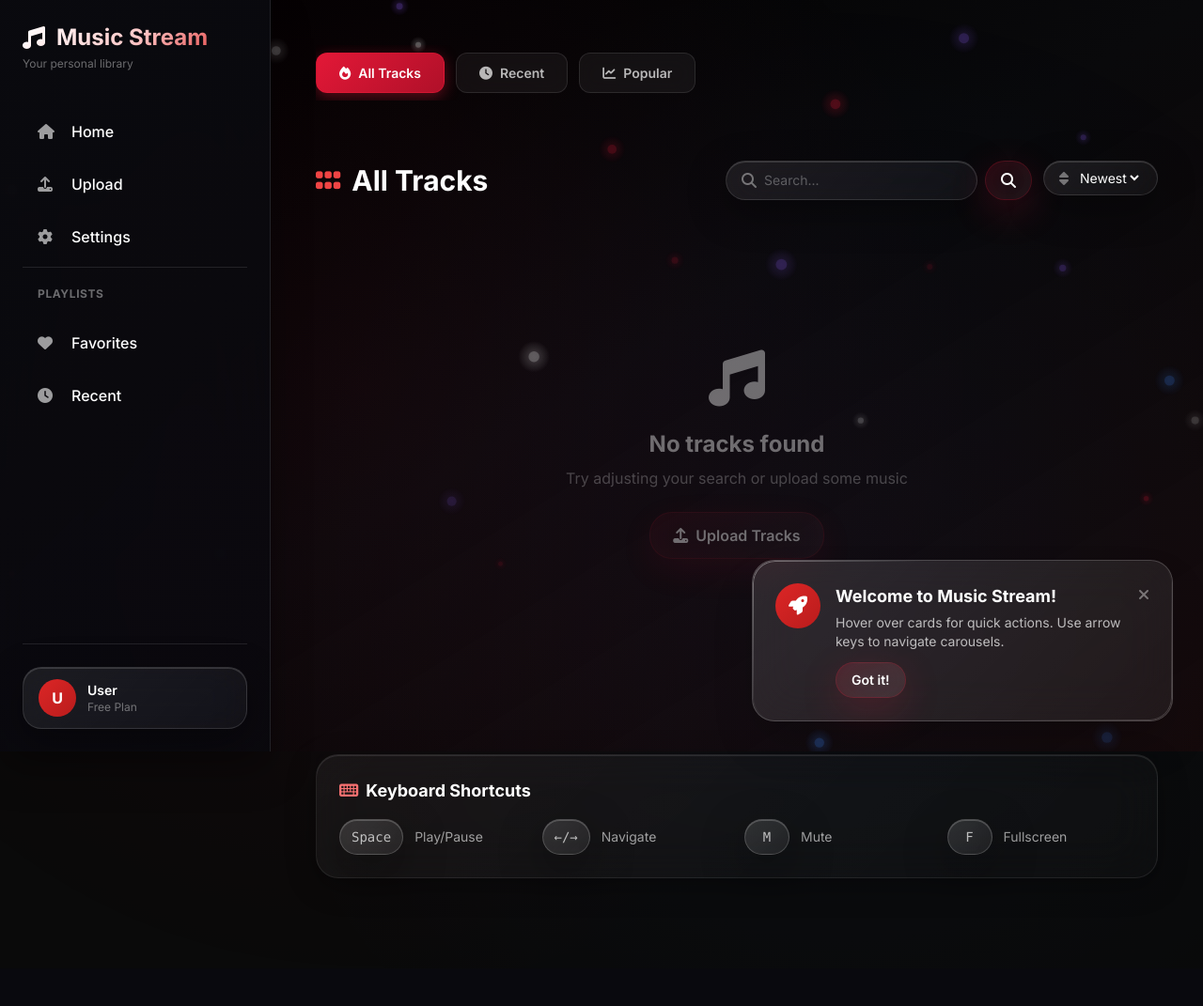
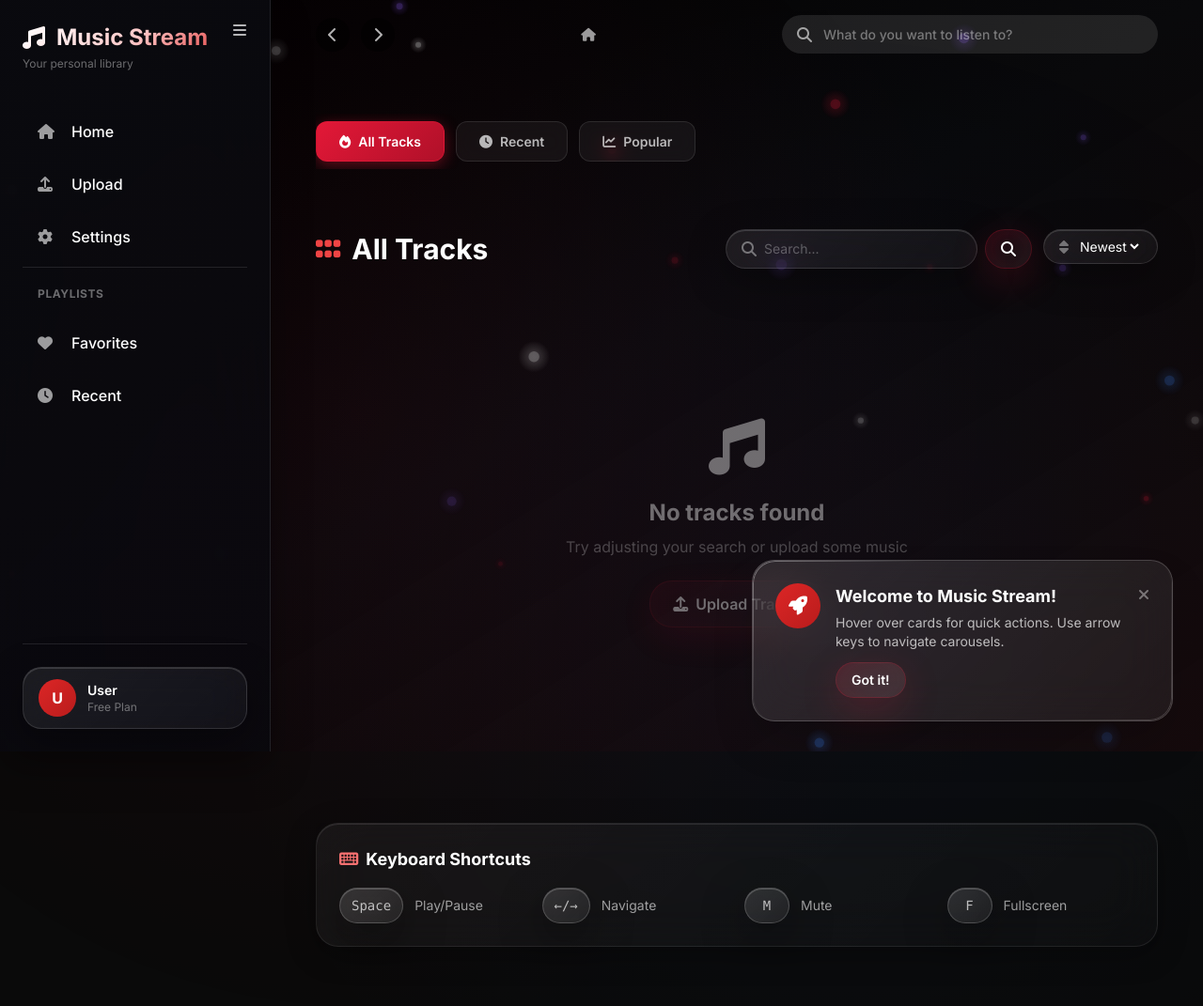
Before and after one commit to vitorpixel-6436/music-stream-app, a Django app: page / in a window 1280 px wide. Shown: the top 1071 px of the page at 94% size. Before the commit the page ends 935 px from the top, so only its background shows below. Run offline with Django 5.2, Linux system fonts and the light colour scheme; data that the repository does not hold is empty; some libraries are stand-ins or nearby versions.

Commit message:
feat: integrate Spotify navigation into base template - Stage 3.1

```diff
--- a/music/templates/music/base.html
+++ b/music/templates/music/base.html
@@ -47,6 +47,9 @@
     <link rel="stylesheet" href="{% static 'css/steam-cards.css' %}">
     <link rel="stylesheet" href="{% static 'css/steam-carousel.css' %}">
 
+    <!-- Spotify Minimalism -->
+    <link rel="stylesheet" href="{% static 'css/spotify-minimal.css' %}">
+
     <style>
         body {
             font-family: 'Inter', -apple-system, BlinkMacSystemFont, 'Segoe UI', Roboto, sans-serif;
@@ -81,52 +84,52 @@
             <div class="mb-10">
                 <h1 class="text-2xl font-bold gradient-text-red flex items-center gap-3">
                     <i class="fas fa-music"></i>
-                    Music Stream
+                    <span class="sidebar-text">Music Stream</span>
                 </h1>
-                <p class="text-xs text-white/40 mt-1">Your personal library</p>
+                <p class="text-xs text-white/40 mt-1 sidebar-text">Your personal library</p>
             </div>
 
             <!-- Navigation -->
             <nav class="flex-1 space-y-2">
                 <a href="{% url 'music:index' %}" class="flex items-center gap-4 px-4 py-3 rounded-2xl hover:bg-white/10 transition-all duration-300 group">
-                    <i class="fas fa-home w-5 text-white/60 group-hover:text-red-400 transition-colors"></i>
-                    <span class="font-medium group-hover:text-red-400 transition-colors">Home</span>
+                    <i class="fas fa-home sidebar-icon w-5 text-white/60 group-hover:text-red-400 transition-colors"></i>
+                    <span class="sidebar-text font-medium group-hover:text-red-400 transition-colors">Home</span>
                 </a>
 
                 <a href="{% url 'music:upload_page' %}" class="flex items-center gap-4 px-4 py-3 rounded-2xl hover:bg-white/10 transition-all duration-300 group">
-                    <i class="fas fa-upload w-5 text-white/60 group-hover:text-red-400 transition-colors"></i>
-                    <span class="font-medium group-hover:text-red-400 transition-colors">Upload</span>
+                    <i class="fas fa-upload sidebar-icon w-5 text-white/60 group-hover:text-red-400 transition-colors"></i>
+                    <span class="sidebar-text font-medium group-hover:text-red-400 transition-colors">Upload</span>
                 </a>
 
                 <a href="/admin/" class="flex items-center gap-4 px-4 py-3 rounded-2xl hover:bg-white/10 transition-all duration-300 group">
-                    <i class="fas fa-cog w-5 text-white/60 group-hover:text-red-400 transition-colors"></i>
-                    <span class="font-medium group-hover:text-red-400 transition-colors">Settings</span>
+                    <i class="fas fa-cog sidebar-icon w-5 text-white/60 group-hover:text-red-400 transition-colors"></i>
+                    <span class="sidebar-text font-medium group-hover:text-red-400 transition-colors">Settings</span>
                 </a>
 
                 <div class="border-t border-white/10 my-4"></div>
 
                 <div class="px-4 py-3 space-y-1">
-                    <p class="text-xs font-bold uppercase tracking-wider text-white/40">Playlists</p>
+                    <p class="sidebar-text text-xs font-bold uppercase tracking-wider text-white/40">Playlists</p>
                 </div>
 
                 <a href="#" class="flex items-center gap-4 px-4 py-3 rounded-2xl hover:bg-white/10 transition-all duration-300 group">
-                    <i class="fas fa-heart w-5 text-white/60 group-hover:text-red-400 transition-colors"></i>
-                    <span class="font-medium group-hover:text-red-400 transition-colors">Favorites</span>
+                    <i class="fas fa-heart sidebar-icon w-5 text-white/60 group-hover:text-red-400 transition-colors"></i>
+                    <span class="sidebar-text font-medium group-hover:text-red-400 transition-colors">Favorites</span>
                 </a>
 
                 <a href="#" class="flex items-center gap-4 px-4 py-3 rounded-2xl hover:bg-white/10 transition-all duration-300 group">
-                    <i class="fas fa-clock w-5 text-white/60 group-hover:text-red-400 transition-colors"></i>
-                    <span class="font-medium group-hover:text-red-400 transition-colors">Recent</span>
+                    <i class="fas fa-clock sidebar-icon w-5 text-white/60 group-hover:text-red-400 transition-colors"></i>
+                    <span class="sidebar-text font-medium group-hover:text-red-400 transition-colors">Recent</span>
                 </a>
             </nav>
 
             <!-- User Profile (if needed) -->
             <div class="mt-auto pt-6 border-t border-white/10">
                 <div class="glass-layer-2 glass-radius-lg px-4 py-3 flex items-center gap-3">
-                    <div class="w-10 h-10 rounded-full bg-gradient-to-br from-red-600 to-red-700 flex items-center justify-center font-bold">
+                    <div class="w-10 h-10 rounded-full bg-gradient-to-br from-red-600 to-red-700 flex items-center justify-center font-bold sidebar-icon">
                         U
                     </div>
-                    <div class="flex-1 min-w-0">
+                    <div class="flex-1 min-w-0 sidebar-text">
                         <p class="font-semibold text-sm truncate">User</p>
                         <p class="text-xs text-white/40 truncate">Free Plan</p>
                     </div>
@@ -144,6 +147,45 @@
 
     <!-- Main Content Area -->
     <main class="lg:ml-72 min-h-screen relative z-10">
+
+        <!-- Spotify-style Sticky Navigation -->
+        <nav class="spotify-nav">
+            <div class="spotify-nav-content">
+                <!-- Back/Forward Arrows -->
+                <div class="spotify-nav-arrows">
+                    <button class="spotify-nav-arrow" data-nav="back" aria-label="Go back">
+                        <i class="fas fa-chevron-left"></i>
+                    </button>
+                    <button class="spotify-nav-arrow" data-nav="forward" aria-label="Go forward">
+                        <i class="fas fa-chevron-right"></i>
+                    </button>
+                </div>
+
+                <!-- Breadcrumbs -->
+                <div class="spotify-breadcrumbs">
+                    <div class="spotify-breadcrumb-item">
+                        <a href="{% url 'music:index' %}">
+                            <i class="fas fa-home"></i>
+                        </a>
+                    </div>
+                    {% block breadcrumbs %}
+                    <!-- Page-specific breadcrumbs will be inserted here -->
+                    {% endblock %}
+                </div>
+
+                <!-- Search Bar -->
+                <div class="spotify-search">
+                    <i class="fas fa-search spotify-search-icon"></i>
+                    <form action="{% url 'music:index' %}" method="get" class="w-full">
+                        <input type="text"
+                               name="q"
+                               class="spotify-search-input"
+                               placeholder="What do you want to listen to?"
+                               value="{{ search_query }}">
+                    </form>
+                </div>
+            </div>
+        </nav>
 
         <!-- Messages/Notifications with Frosted Glass -->
         {% if messages %}
@@ -323,6 +365,9 @@
     <!-- Steam Carousel System -->
     <script src="{% static 'js/steam-carousel.js' %}" defer></script>
 
+    <!-- Spotify Minimal System -->
+    <script src="{% static 'js/spotify-minimal.js' %}" defer></script>
+
     <!-- Extra Scripts -->
     {% block extra_js %}{% endblock %}
 
```
